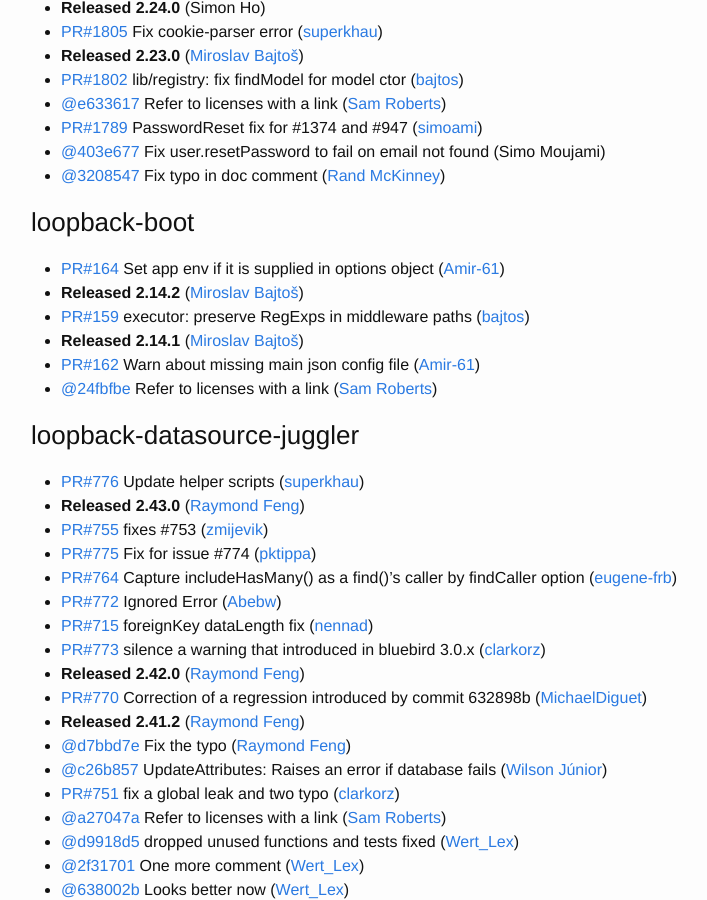
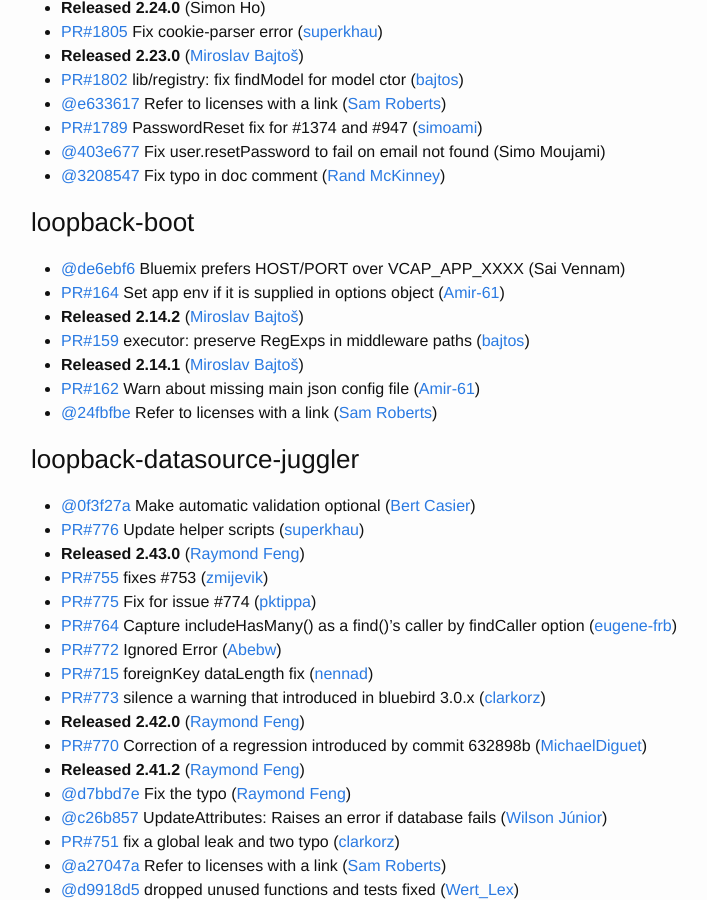
Before and after one commit to strongloop/loopback, a Jekyll site: the page built from index.md, in a window 1280 px wide and 900 px high, scrolled down 480 px. Shown: the whole window, without its empty margins (239-946 px from the left). Built offline with Jekyll 4.4.1, drawn with Linux system fonts in a browser that asks for light colours; some of the changed text lies outside the part shown.

Commit message:
Update changelog

```diff
--- a/index.md
+++ b/index.md
@@ -27,6 +27,7 @@
 
 
 ### loopback-boot
+ * [@de6ebf6](https://github.com/strongloop/loopback-boot/commit/de6ebf65ee3a4baa0b1dfa8e9196c3a359a15ed9) Bluemix prefers HOST/PORT over VCAP_APP_XXXX (Sai Vennam)
  * [PR#164](https://github.com/strongloop/loopback-boot/pull/164) Set app env if it is supplied in options object ([Amir-61](https://github.com/Amir-61))
  * **Released 2.14.2** ([Miroslav Bajtoš](https://github.com/bajtos))
  * [PR#159](https://github.com/strongloop/loopback-boot/pull/159) executor: preserve RegExps in middleware paths ([bajtos](https://github.com/bajtos))
@@ -36,6 +37,7 @@
 
 
 ### loopback-datasource-juggler
+ * [@0f3f27a](https://github.com/strongloop/loopback-datasource-juggler/commit/0f3f27af513fd1332d5e5de11591e237d3dcb273) Make automatic validation optional ([Bert Casier](https://github.com/ernie58))
  * [PR#776](https://github.com/strongloop/loopback-datasource-juggler/pull/776) Update helper scripts ([superkhau](https://github.com/superkhau))
  * **Released 2.43.0** ([Raymond Feng](https://github.com/raymondfeng))
  * [PR#755](https://github.com/strongloop/loopback-datasource-juggler/pull/755) fixes #753 ([zmijevik](https://github.com/zmijevik))
```
Also changed, not shown: other parts of index.md (+1 -0 lines).
